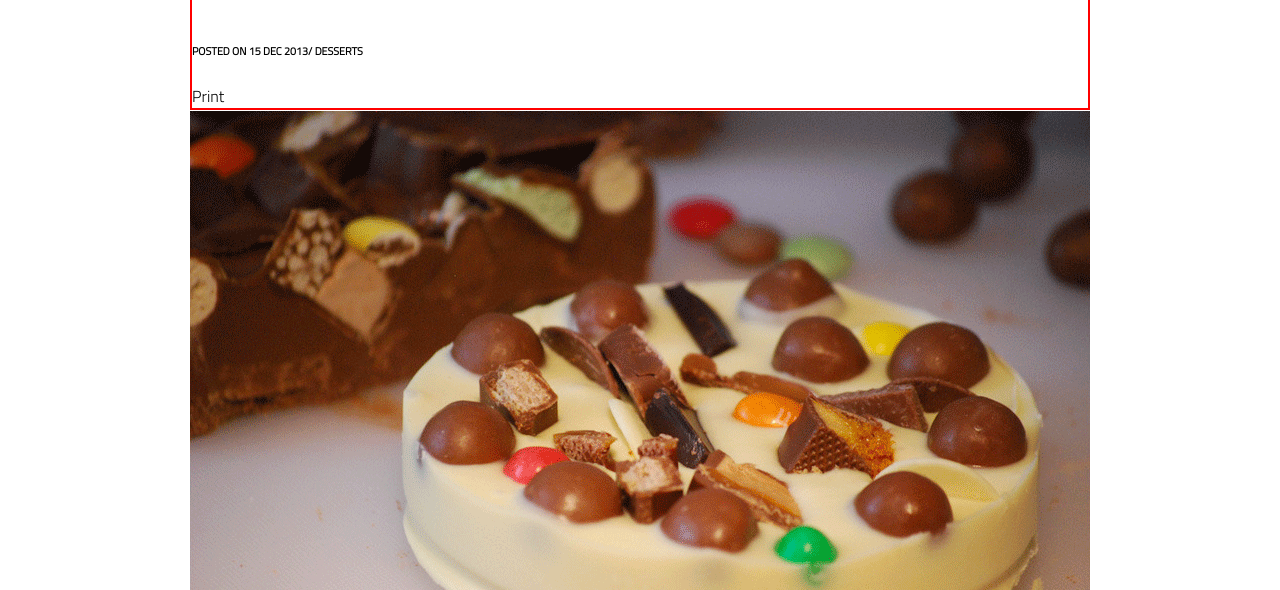
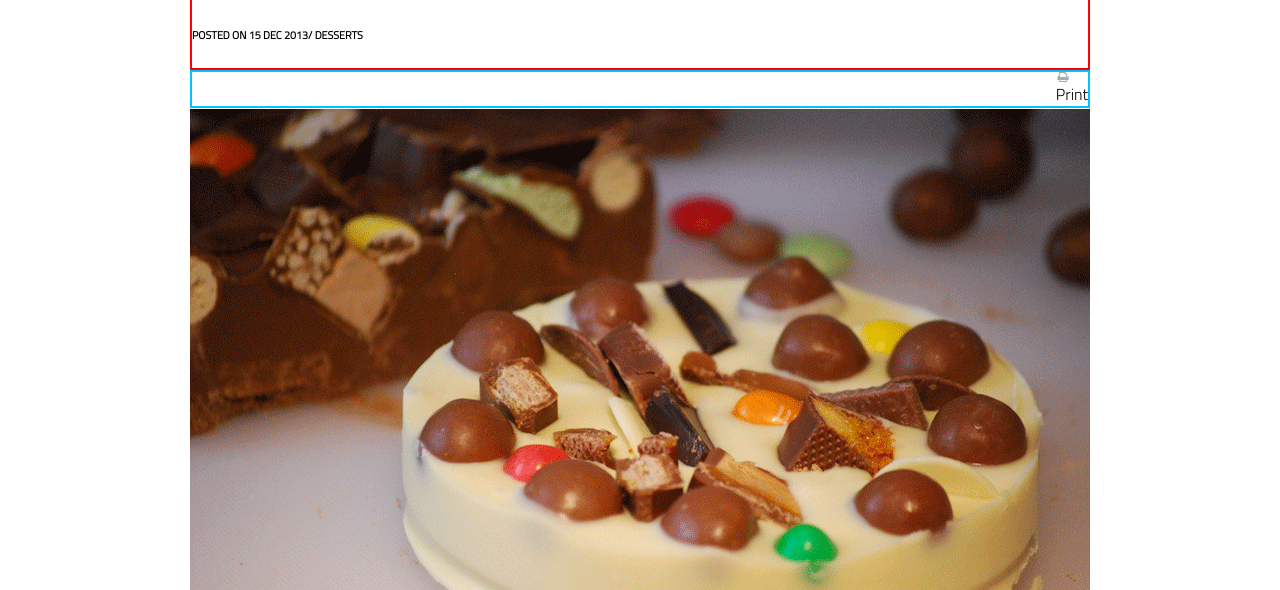
Before and after one commit to HonduranCoder/ChocolateCake, a plain HTML site: page index.html in a window 1280 px wide. Shown: the part 182-772 px from the top of the page. Drawn offline with Linux system fonts and the light colour scheme.

Commit message:
fixed the print to go to the other side

```diff
--- a/index.html
+++ b/index.html
@@ -36,9 +36,10 @@
                 Chocolate Pizza
             </h2>
             <h6> POSTED ON 15 DEC 2013/ DESSERTS </h6>
-            <span> Print </span>
-
             </div>
+            <div class="print">
+                <img src="assets\print-icon.png"/><span> Print </span>
+                </div>
             <img src="assets/choco-pizza.png" alt="Chocolate Cake">
             <hr />
             <p>
--- a/styles/style.css
+++ b/styles/style.css
@@ -85,6 +85,13 @@ footer {
 	align-items: left;
 	position:static;
 }
+.print{
+	border:2px rgb(0, 195, 255) solid;
+	width: 900px;
+	display: grid;
+	justify-content: flex-end;
+	align-items: left;
+	position:static;
 h2 {
 
 	font-size: 1.8rem;
```
